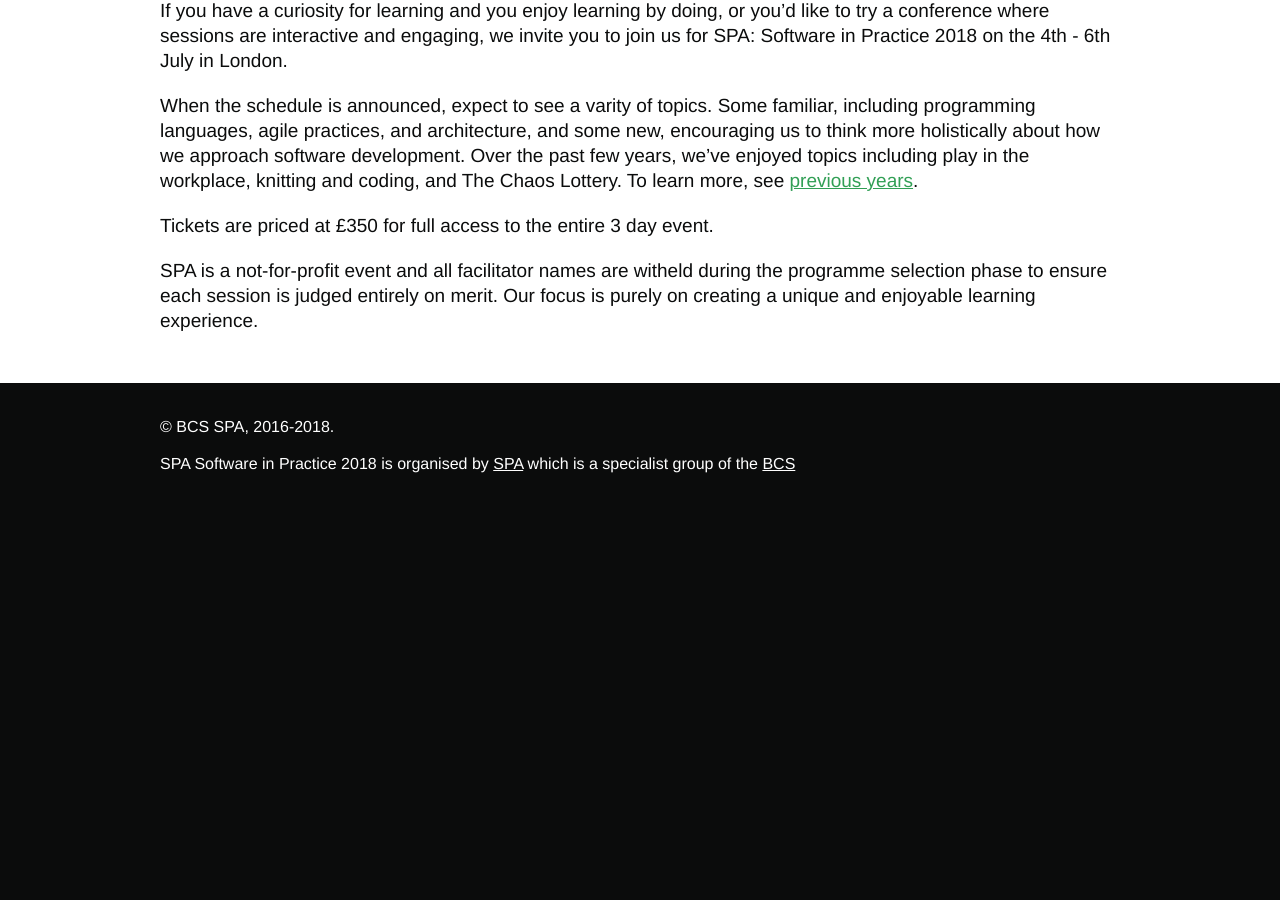
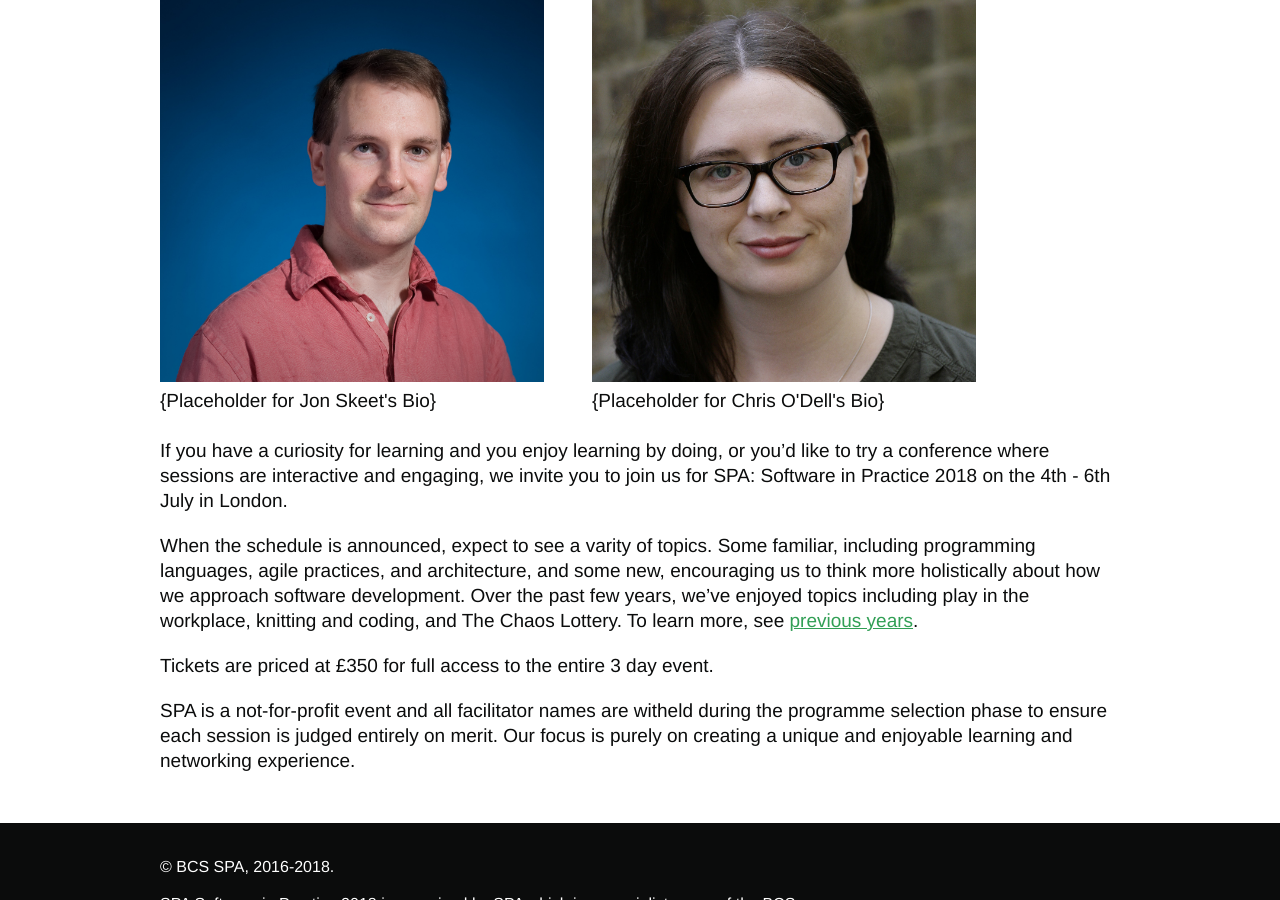
Before and after one commit to spaconference/spa-website, a Jekyll site: the page built from _posts/2018-02-28-launching-spa-2018.md, in a window 1280 px wide and 900 px high, scrolled down 653 px. Built offline with Jekyll 4.4.1, drawn with Linux system fonts in a browser that asks for light colours; before the commit the page ends 1174 px from its top, so only the background shows below that.

Commit message:
add speaker images and placeholders for bios

```diff
--- a/_posts/2018-02-28-launching-spa-2018.md
+++ b/_posts/2018-02-28-launching-spa-2018.md
@@ -9,10 +9,23 @@
 
 For 2018, we are delighted to announce two of our keynotes: Jon Skeet and Chris O'Dell. Jon is the leading scorer on StackOverflow.com and Chris is a Continuous Delivery expert and co-author of multiple leading CD books. It's a special line up, and we look forward to making further announcements soon.
 
+<div style="float: left; width: 40%; margin-right: 5%;">
+    <img src="{{ '/images/keynote_speakers/Jon_Skeet-13.jpg' | absolute_url }}" style="width: 100%;" alt="Jon Skeet" />
+
+    {Placeholder for Jon Skeet's Bio}
+</div>
+<div style="float: left; width: 40%">
+    <img src="{{ '/images/keynote_speakers/ChrisODell.JPG' | absolute_url }}" style="width: 100%;" alt="Chris O'Dell" />
+
+    {Placeholder for Chris O'Dell's Bio}
+</div>
+<div style="clear: both;" />
+
+<br />
 If you have a curiosity for learning and you enjoy learning by doing, or you'd like to try a conference where sessions are interactive and engaging, we invite you to join us for SPA: Software in Practice 2018 on the 4th - 6th July in London.
 
 When the schedule is announced, expect to see a varity of topics. Some familiar, including programming languages, agile practices, and architecture, and some new, encouraging us to think more holistically about how we approach software development. Over the past few years, we've enjoyed topics including play in the workplace, knitting and coding, and The Chaos Lottery. To learn more, see [previous years]({{ site.baseurl }}{% link previous-conferences.md %}).
 
 Tickets are priced at £350 for full access to the entire 3 day event.
 
-SPA is a not-for-profit event and all facilitator names are witheld during the programme selection phase to ensure each session is judged entirely on merit. Our focus is purely on creating a unique and enjoyable learning experience.
+SPA is a not-for-profit event and all facilitator names are witheld during the programme selection phase to ensure each session is judged entirely on merit. Our focus is purely on creating a unique and enjoyable learning and networking experience.
```
Also changed, not shown: images/keynote_speakers/ChrisOdell.JPG (added), images/keynote_speakers/Jon_Skeet-13.jpg (added), 1 other file.
